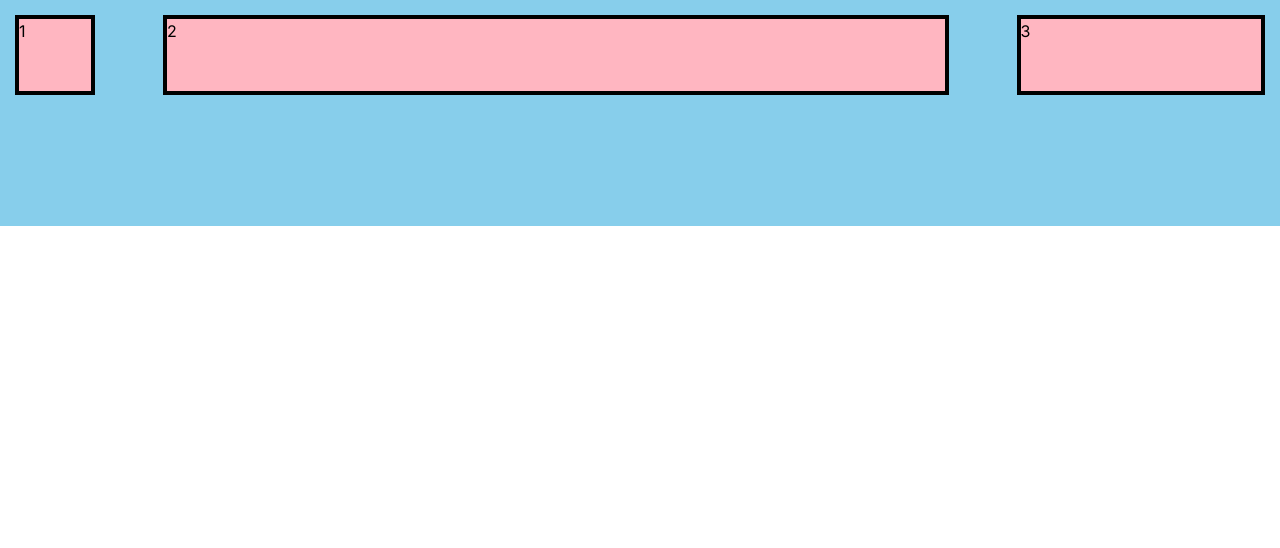
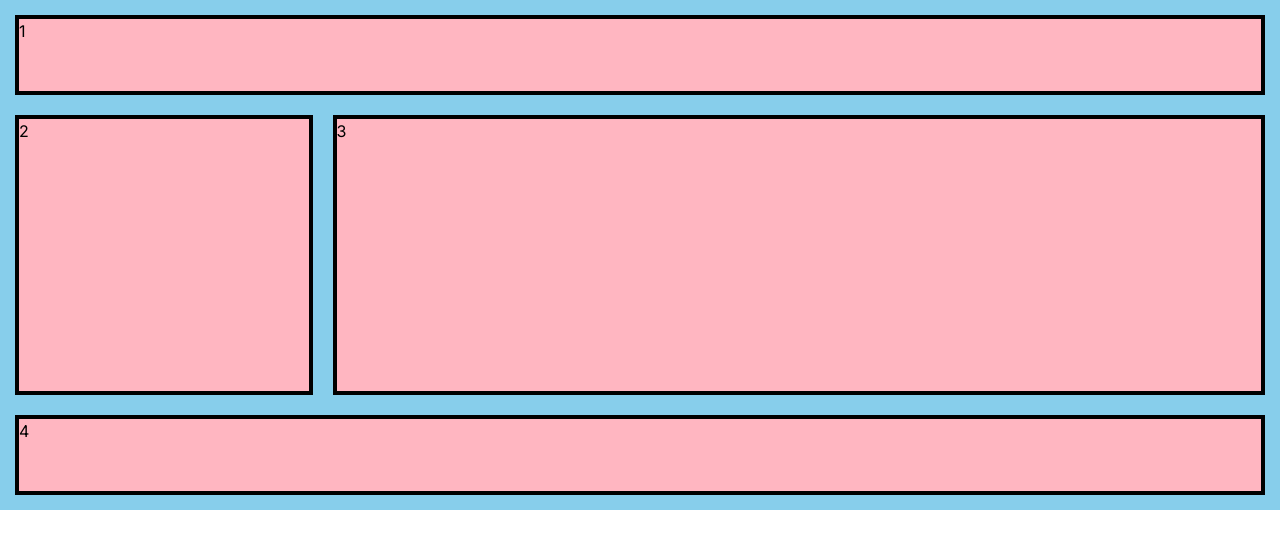
Before and after one commit to amyzliao/css-experiments, a Next.js app: page /test in a window 1280 px wide. Shown: the top 548 px of the page. Built offline with nearby package versions, Linux system fonts and the light colour scheme.

Commit message:
using grid-template-areas

```diff
--- a/src/app/globals.css
+++ b/src/app/globals.css
@@ -31,26 +31,13 @@
   padding: 5px;
   display: grid;
 
-  /* grid-template-rows: 100px 100px; */
-  /* fr is a unit, a fractional value of the
-  available space
-  this makes each col take up equal space */
-  /* grid-template-columns: 1fr 1fr 1fr; */
-  /* now the second col is twice as large as the other two */
-  /* grid-template-columns: 1fr 2fr 1fr; */
-  /* you can mix and match values */
-  /* grid-template-columns: 100px 3fr 1fr; */
+  grid-template-rows: 100px 300px 100px;
+  grid-template-columns: 1fr 3fr;
+  grid-template-areas:
+    'header header'
+    'main aside'
+    'footer footer';
 
-  /* you can set min and max sizes, which will stop the box from growing
-  & shrinking along with the screen*/
-  grid-template-columns: 100px minmax(100px, 3fr) 1fr;
-
-  /* repeat(a,b) produces a number of bs */
-  grid-template-rows: repeat(2, 100px);
-
-  /* one value adds gaps equally to rows & cols
-  two vals, first is rows, second is cols */
-  grid-gap: 1em 3em;
 }
 
 .item {
@@ -59,3 +46,19 @@
   border-color: black;
   border-width: 4px;
 }
+
+.item-1{
+  grid-area: header;
+}
+
+.item-2{
+  grid-area: main;
+}
+
+.item-3{
+  grid-area: aside;
+}
+
+.item-4{
+  grid-area: footer;
+}
--- a/src/app/test/page.js
+++ b/src/app/test/page.js
@@ -11,6 +11,7 @@ export default function TestingPage() {
                 <div class='item item-1'>1</div>
                 <div class='item item-2'>2</div>
                 <div class='item item-3'>3</div>
+                <div class='item item-4'>4</div>
             </div>
         </main>
     )
```
